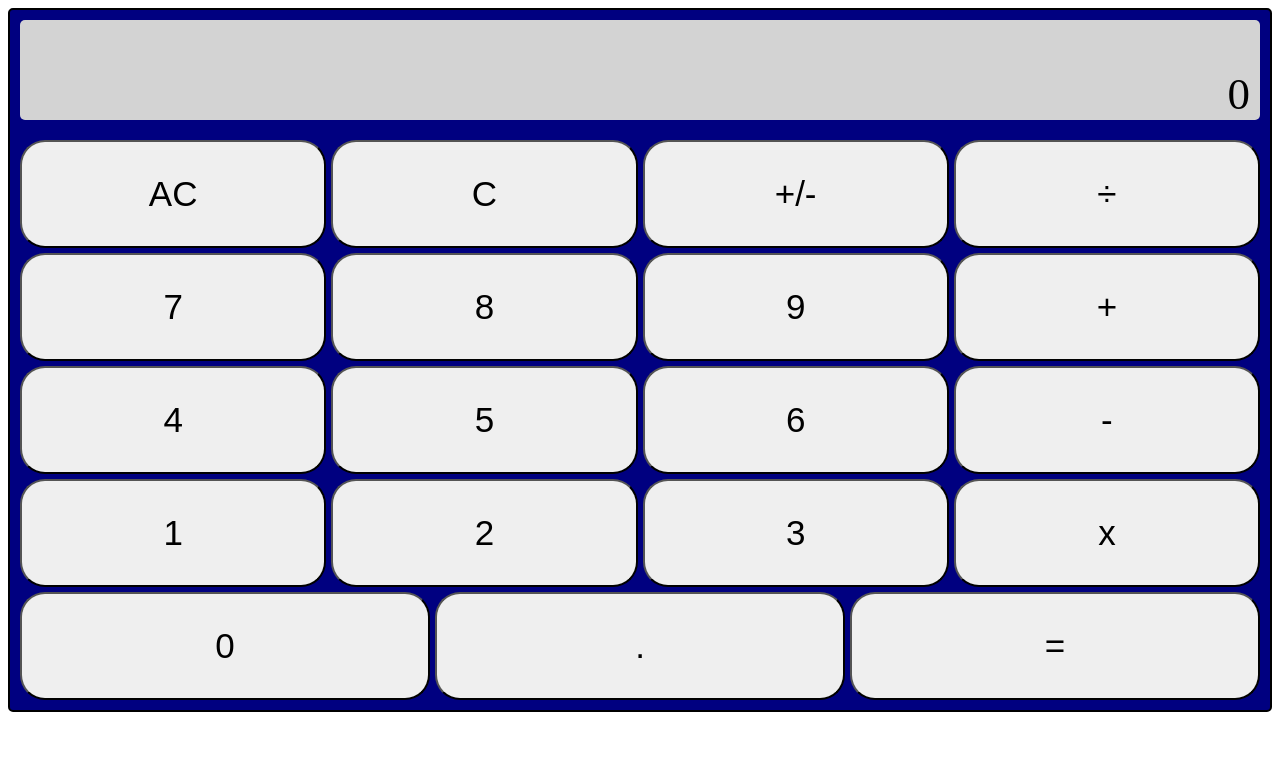
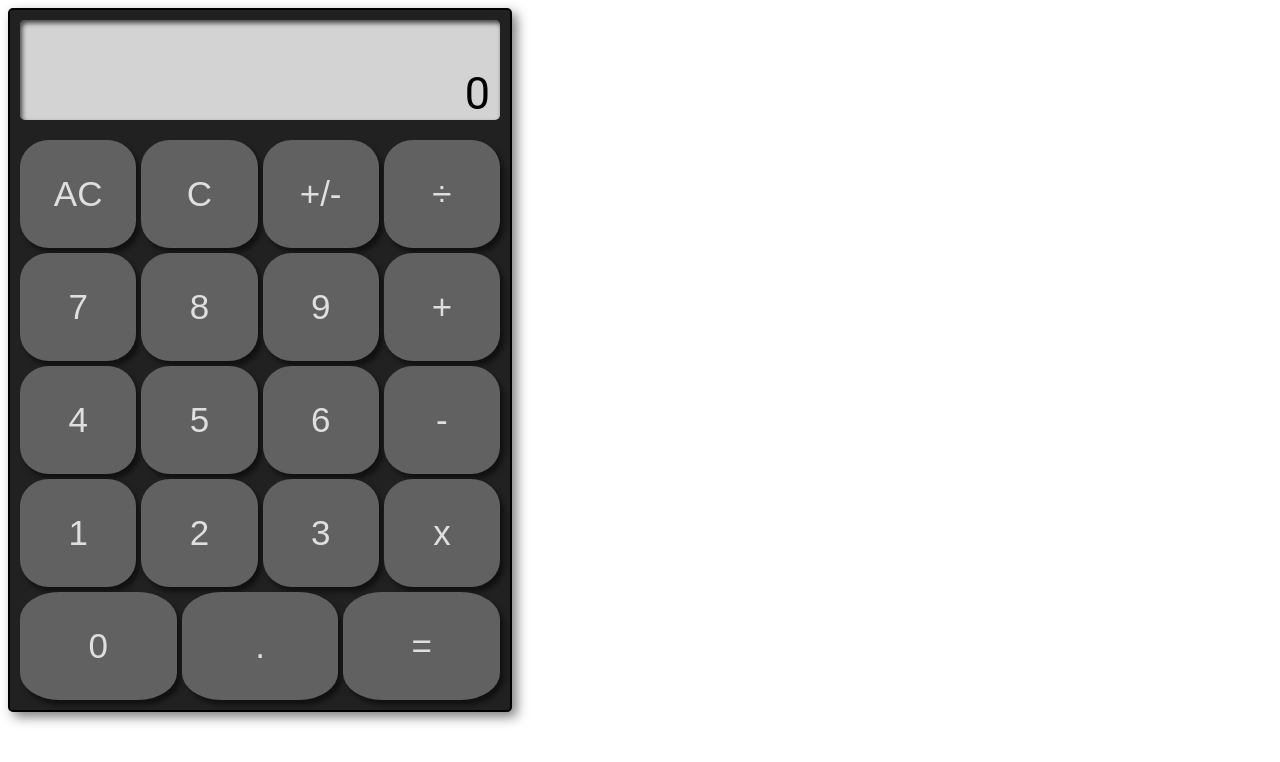
Before and after one commit to tpittma2/calculator, a plain HTML site: page index.html in a window 1280 px wide. Drawn offline with Linux system fonts and the light colour scheme.

Commit message:
Fixed CSS

```diff
--- a/Styles/styles.css
+++ b/Styles/styles.css
@@ -1,16 +1,19 @@
 html {
     --button-gap: 5px;
+    font-family: 'Quicksand', 'Roboto', sans-serif;
 }
 
 
 .container {
     background-color: navy;
-    min-width: 500px;
+   max-width: 500px;
     min-height: 700px;
     border: 2px solid black;
     border-radius: 5px;
     display: flex;
     flex-direction: column;
+    box-shadow: 5px 5px 12px rgb(0 0 0 / 50%);
+    background: #212121;
 }
 
 .screen {
@@ -23,6 +26,7 @@ html {
     justify-content: space-between;
     align-items: flex-end;
     flex-wrap: wrap;
+    box-shadow: inset 2px 3px 5px 0px rgb(0 0 0 / 70%);
 }
 
 .screen div {
@@ -53,6 +57,7 @@ html {
     align-items: stretch;
     gap: var(--button-gap);
     margin: 10px;
+
 }
 
 .buttons div{
@@ -60,18 +65,40 @@ html {
     justify-content:space-evenly;
     flex:1;
     gap: var(--button-gap);
+
 }
 
 .buttons button {
     flex: 1;
     font-size: 35px;
-    border-radius: 25px;
+    border-radius: 25%;
+    color: #DFDFDF;
+    box-shadow: 4px 5px 5px 0px rgb(0 0 0 / 50%);
+    background: #616161;
+    border: 0px solid transparent;
 }
 
-button:hover {
+.buttons button:hover {
+    background: #bdbdbd;
+    color: #212121;
+    transform: translateY(-0.2rem);
+}
+
+
+.buttons .clear:hover, .buttons .backspace:hover {
+    background: lightcoral;
 
 }
 
-.equals {
-    flex: 3;
+
+.buttons .operator:hover, .buttons .decimal:hover, .buttons .negative:hover {
+    background: lightskyblue;
+
 }
+
+
+
+.buttons .equals:hover {
+    background: limegreen;
+
+}
```
